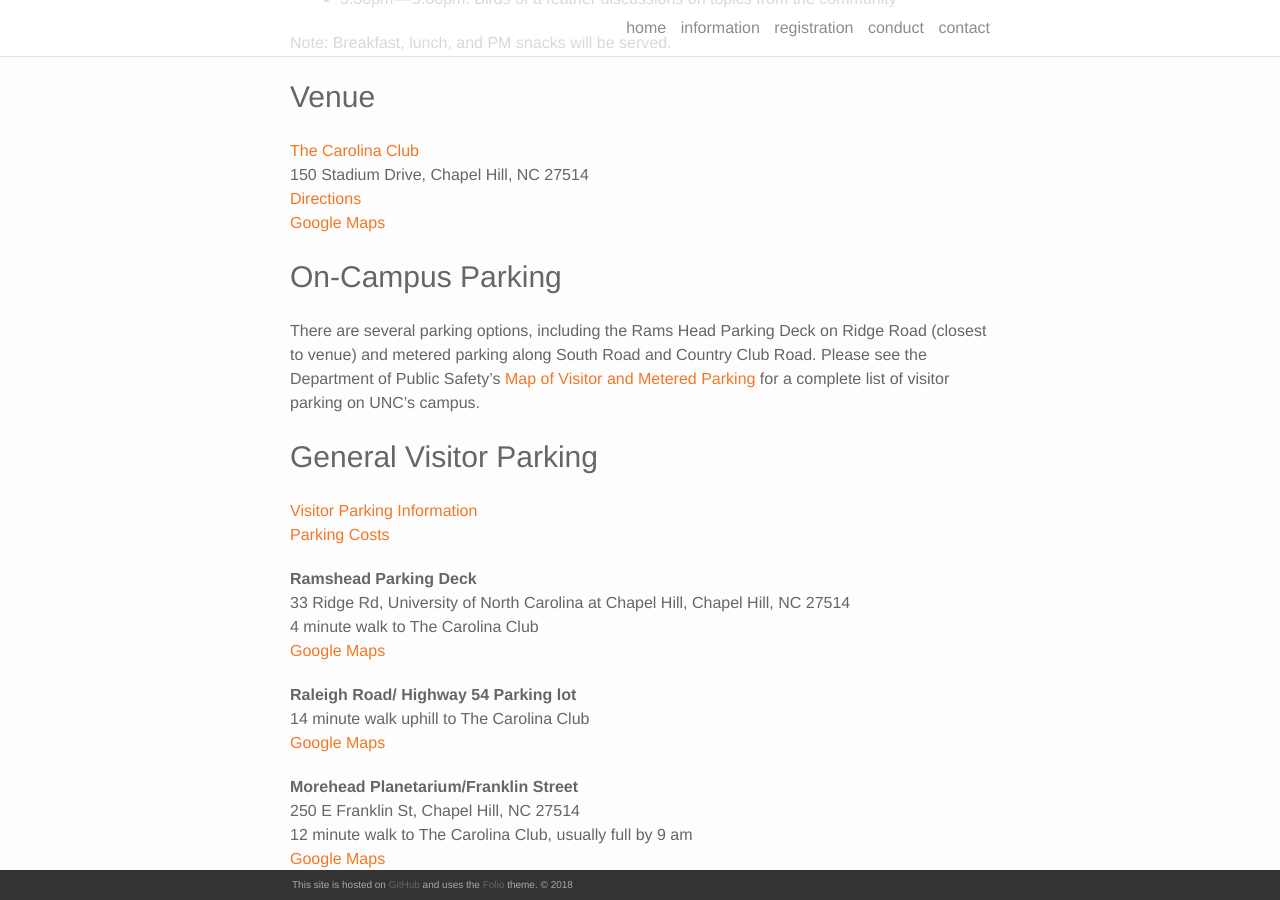
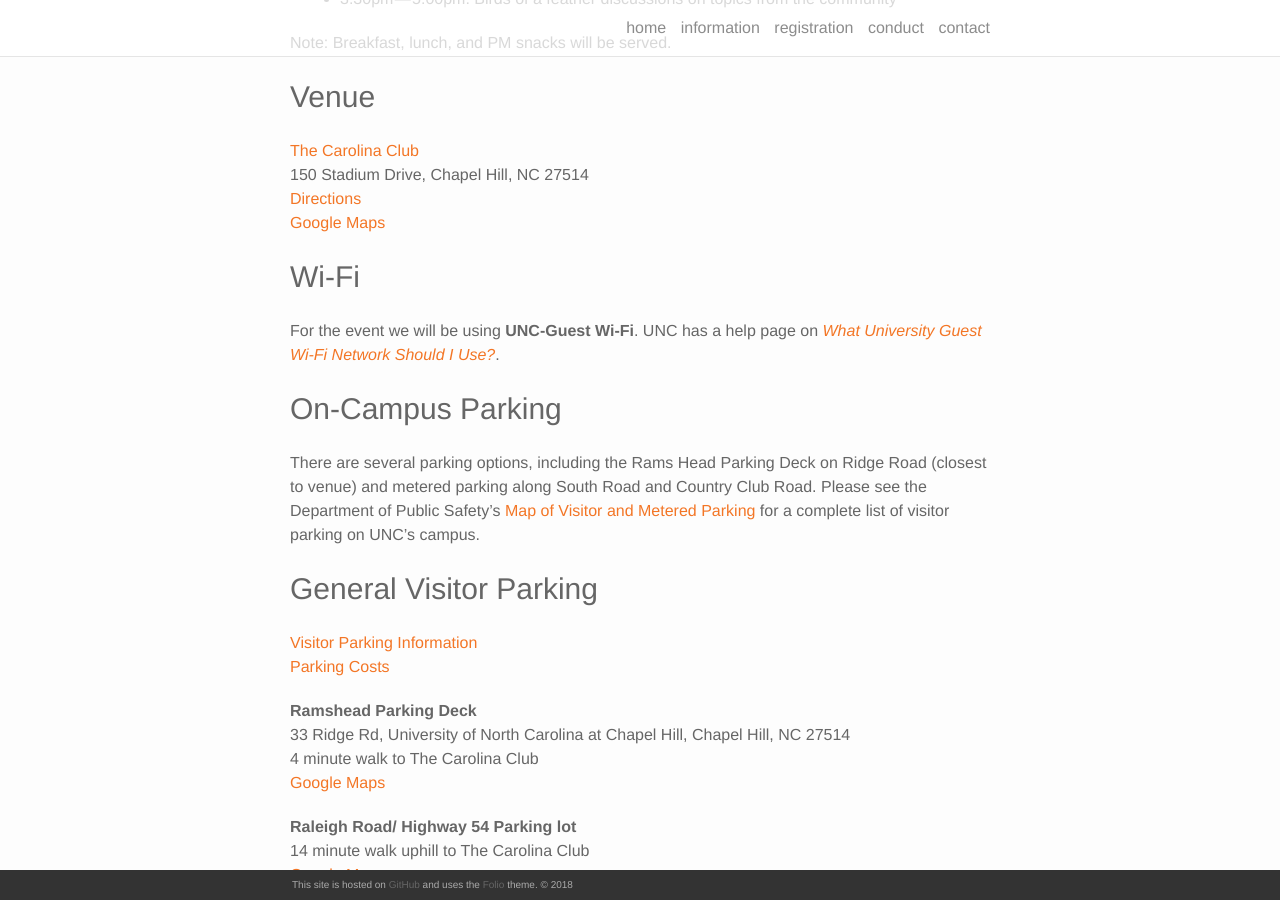
Before and after one commit to bogoli/-folio, a Jekyll site: the page built from information.md, in a window 1280 px wide and 900 px high, scrolled down 1763 px. Built offline with Jekyll 4.4.1, drawn with Linux system fonts in a browser that asks for light colours; nearby versions of some CDN libraries.

Commit message:
Add Wi-Fi to the page

```diff
--- a/information.md
+++ b/information.md
@@ -73,6 +73,9 @@ Note: Breakfast, lunch, and PM snacks will be served.
 <a href="ttp://www.clubcorp.com/Clubs/Carolina-Club/Our-Story/Directions-Hours">Directions</a>
 <br/>
 <a href="https://goo.gl/maps/MhA2jd16BQz">Google Maps</a>
+
+### Wi-Fi
+For the event we will be using **UNC-Guest Wi-Fi**. UNC has a help page on [*What University Guest Wi-Fi Network Should I Use?*](https://help.unc.edu/help/what-university-guest-wi-fi-network-should-i-use/).
 
 ### On-Campus Parking
 
```
